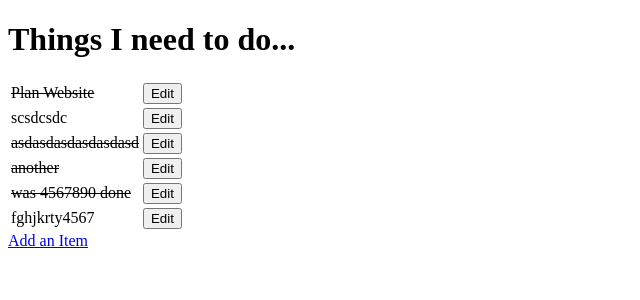
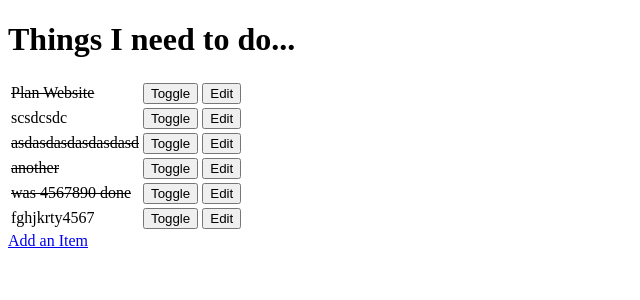
Before and after one commit to mlr314159/django-todo, a Django app: page / in a window 1280 px wide. Shown: the top 300 px of the page, without its empty margins (0-640 px from the left). Run offline with Django 3.2, Linux system fonts and the light colour scheme; data comes from the database, SQL or seed files in the repository; both versions use the stored data as it was after the commit.

Commit message:
Added button to toggle done. 1st django module finished

```diff
--- a/django_todo/django_todo/urls.py
+++ b/django_todo/django_todo/urls.py
@@ -15,11 +15,12 @@ Including another URLconf
 """
 from django.conf.urls import url
 from django.contrib import admin
-from todo.views import get_todo_list, create_an_item, edit_an_item
+from todo.views import get_todo_list, create_an_item, edit_an_item, toggle_status
 
 urlpatterns = [
     url(r'^admin/', admin.site.urls),
     url(r'^$', get_todo_list),
     url(r'add$', create_an_item),
-    url(r'^edit/(?P<id>\d+)$', edit_an_item)
+    url(r'^edit/(?P<id>\d+)$', edit_an_item),
+    url(r'^toggle/(?P<id>\d+)$', toggle_status),
 ]
--- a/django_todo/todo/templates/todo_list.html
+++ b/django_todo/todo/templates/todo_list.html
@@ -19,6 +19,11 @@
 			{% else %}
 			<td>{{item.name }}</td>
 			{% endif %}
+
+            <td>
+                <form method="POST" action="toggle/{{ item.id }}">{% csrf_token %}<input type="submit" value="Toggle"></form>
+             </td>
+
             <td>
                 <form method="GET" action="edit/{{ item.id }}"><input type="submit" value="Edit"></form>
             </td>
--- a/django_todo/todo/views.py
+++ b/django_todo/todo/views.py
@@ -33,3 +33,10 @@ def edit_an_item(request, id):
         form = ItemForm(instance=item)
 
         return render(request, "item_form.html", {'form': form})
+
+
+def toggle_status(request, id):
+    item = get_object_or_404(Item, pk=id)
+    item.done = not item.done
+    item.save()
+    return redirect(get_todo_list)
```
Also changed, not shown: django_todo/db.sqlite3.
